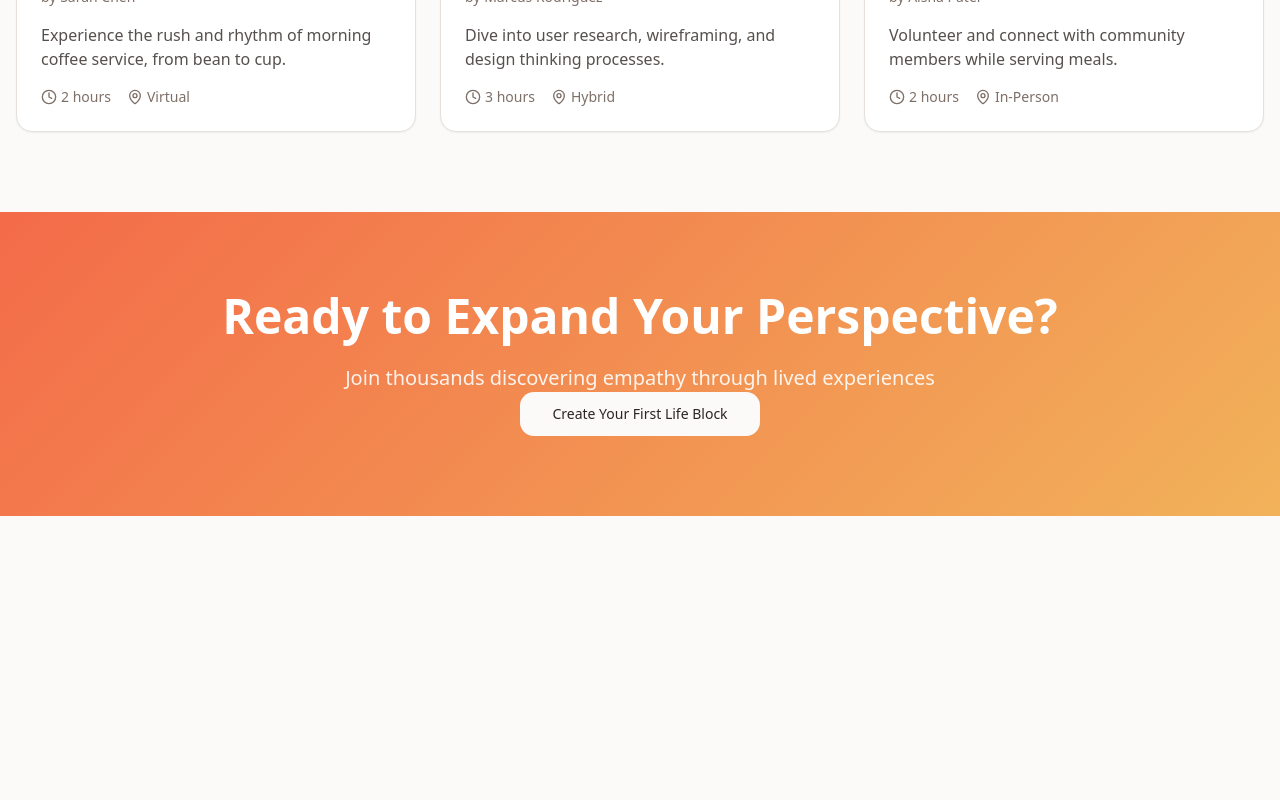
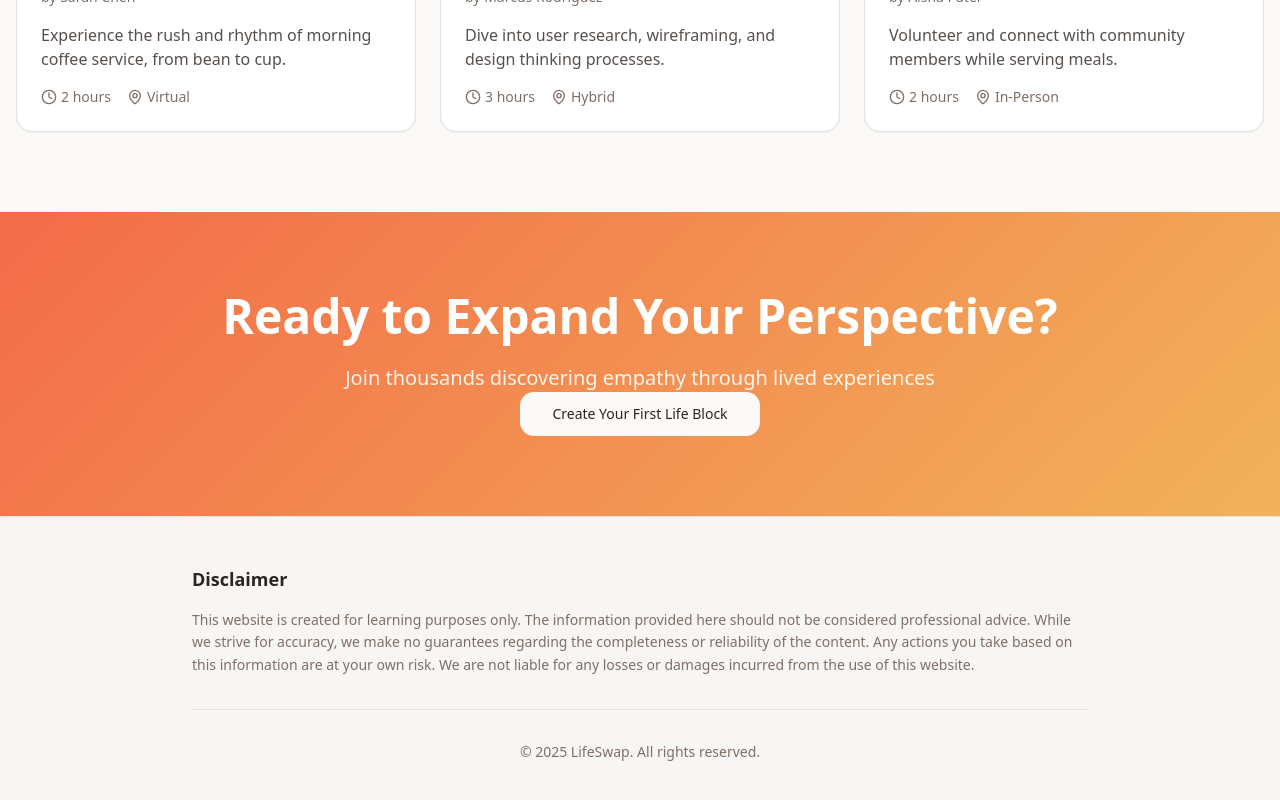
Before and after one commit to DeviMeande/Lifeswap, a React (Vite) app: page / in a window 1280 px wide. Shown: the part 1617-2417 px from the top of the page. Before the commit the page ends 2133 px from the top, so only its background shows below. Built offline with nearby package versions, Linux system fonts and the light colour scheme; the HTML template or start-up script is replaced by a standard one.

Commit message:
Add site disclaimer footer
- Introduce a new Footer component containing the learning disclaimer and copyright
- Integrate the footer into the homepage (Index.tsx) and prepare for use on other pages
- Align styling with existing design system tokens across the app

```diff
--- /dev/null
+++ b/src/components/Footer.tsx
@@ -0,0 +1,21 @@
+const Footer = () => {
+  return (
+    <footer className="bg-muted/30 border-t border-border py-12">
+      <div className="container mx-auto px-4">
+        <div className="max-w-4xl mx-auto">
+          <h3 className="text-lg font-semibold mb-4 text-foreground">Disclaimer</h3>
+          <p className="text-sm text-muted-foreground leading-relaxed">
+            This website is created for learning purposes only. The information provided here should not be considered professional advice. While we strive for accuracy, we make no guarantees regarding the completeness or reliability of the content. Any actions you take based on this information are at your own risk. We are not liable for any losses or damages incurred from the use of this website.
+          </p>
+          <div className="mt-8 pt-8 border-t border-border text-center">
+            <p className="text-sm text-muted-foreground">
+              © {new Date().getFullYear()} LifeSwap. All rights reserved.
+            </p>
+          </div>
+        </div>
+      </div>
+    </footer>
+  );
+};
+
+export default Footer;
--- a/src/pages/Index.tsx
+++ b/src/pages/Index.tsx
@@ -1,5 +1,6 @@
 import { Button } from "@/components/ui/button";
 import Navigation from "@/components/Navigation";
+import Footer from "@/components/Footer";
 import ExperienceCard from "@/components/ExperienceCard";
 import { ArrowRight, Heart, Lightbulb, Users } from "lucide-react";
 import { Link } from "react-router-dom";
@@ -159,6 +160,8 @@ const Index = () => {
           </Link>
         </div>
       </section>
+
+      <Footer />
     </div>
   );
 };
```
